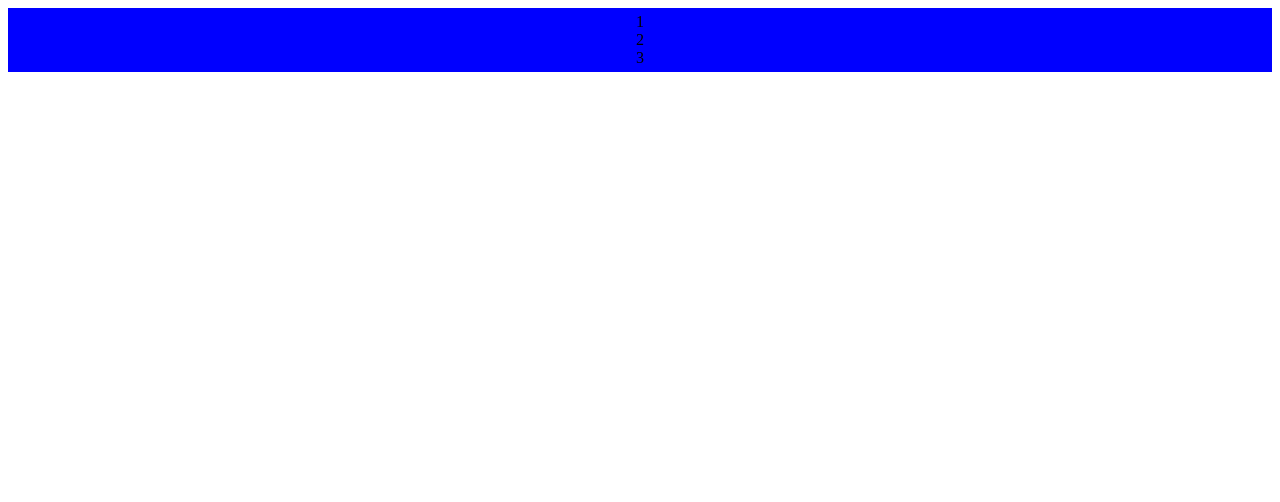
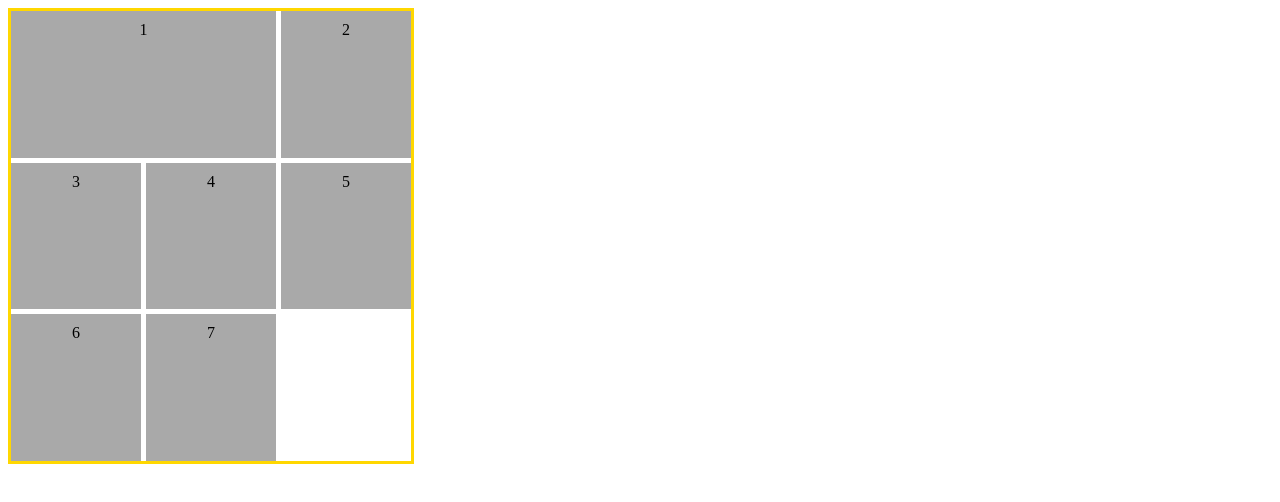
Before and after one commit to Giftudeh/grid-exercise, a plain HTML site: page index.html in a window 1280 px wide. Drawn offline with Linux system fonts and the light colour scheme.

Commit message:
initial commit

```diff
--- a/index.css
+++ b/index.css
@@ -1,14 +1,21 @@
 .grid-container{
-    background-color: blue;
-    justify-content: center;
-    padding: 5px;
+    /*grid-template-columns: repeat(3 1fr);*/
+    grid-gap: 5px;
+    border: 3px solid gold;
     display: grid;
-
+    height: 450px;
+    width:400px ;
 }
-.grid div{
-    justify-content: center;
-    margin: 25px;
-    color: white;
+.grid-container div{
+    background-color: darkgrey;
     padding: 10px;
-    border: 5px solid red;
+    text-align: center;
 }
+.item1{
+    grid-column: 1 / span 2;
+    grid-row: 1;
+}
+.item2{
+    grid-column: 2 / span ;
+    grid-row: 1 ;
+}
--- a/index.html
+++ b/index.html
@@ -8,10 +8,13 @@
 </head>
 <body>
    <div class="grid-container">
-    <div class="grid1">1</div>
-    <div class="grid 2">2</div>
-    <div class="grid 3.">3</div>
-
+    <div class="item1">1</div>
+    <div class="item2">2</div>
+    <div class="item3">3</div>
+    <div class="item4">4</div>
+    <div class="item5">5</div>
+    <div class="item6">6</div>
+    <div class="item7">7</div>
    </div>
 </body>
 </html>
```
